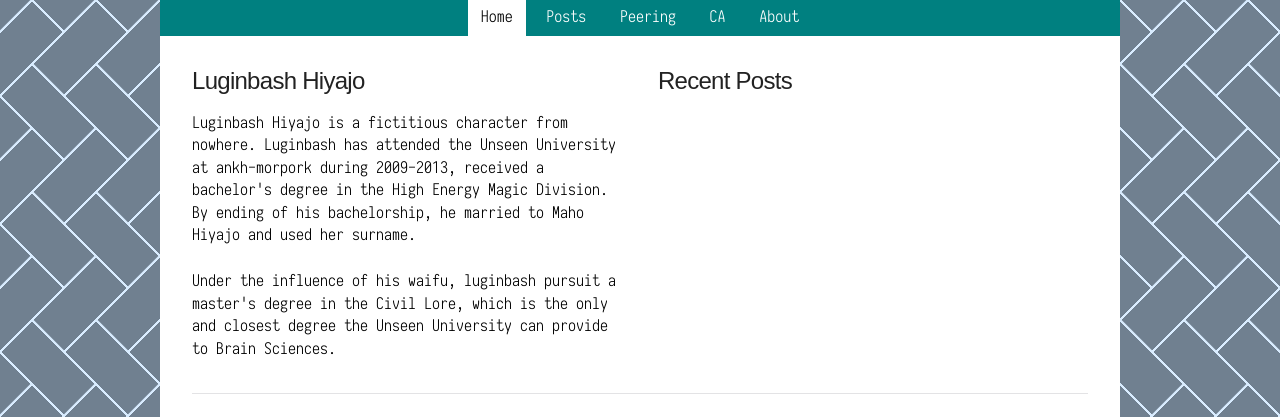
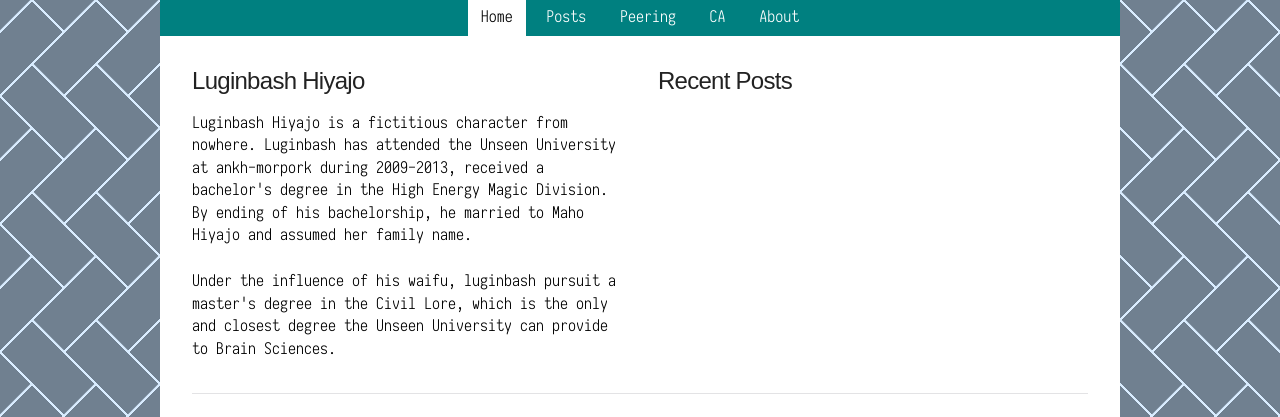
Before and after one commit to luginbash/luginbash.github.io, a Jekyll site: the page built from index.html, in a window 1280 px wide. Shown: the top 417 px of the page. Built offline with Jekyll 4.4.1, drawn with Linux system fonts in a browser that asks for light colours.

Commit message:
Improve wording

```diff
--- a/index.html
+++ b/index.html
@@ -8,7 +8,7 @@ description: "The Web home of Luginbash Hiyajo"
 <div class="row">
   <div class="col cell1of2">
     <h1>Luginbash Hiyajo</h1>
-    <p>Luginbash Hiyajo is a fictitious character from nowhere. Luginbash has attended the Unseen University at ankh-morpork during 2009-2013, received a bachelor's degree in the High Energy Magic Division. By ending of his bachelorship, he married to Maho Hiyajo and used her surname.</p>
+    <p>Luginbash Hiyajo is a fictitious character from nowhere. Luginbash has attended the Unseen University at ankh-morpork during 2009-2013, received a bachelor's degree in the High Energy Magic Division. By ending of his bachelorship, he married to Maho Hiyajo and assumed her family name.</p>
     <p>Under the influence of his waifu, luginbash pursuit a master's degree in the Civil Lore, which is the only and closest degree the Unseen University can provide to Brain Sciences.</p>
   </div>
   <div class="col cell1of2 news">
```
